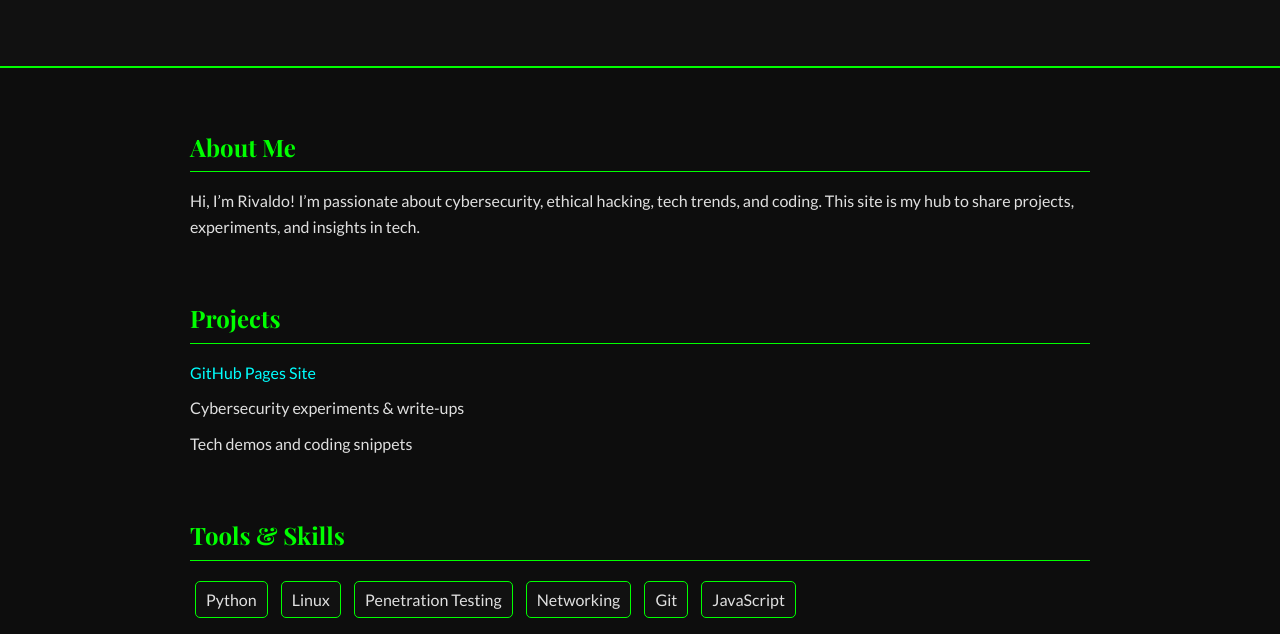
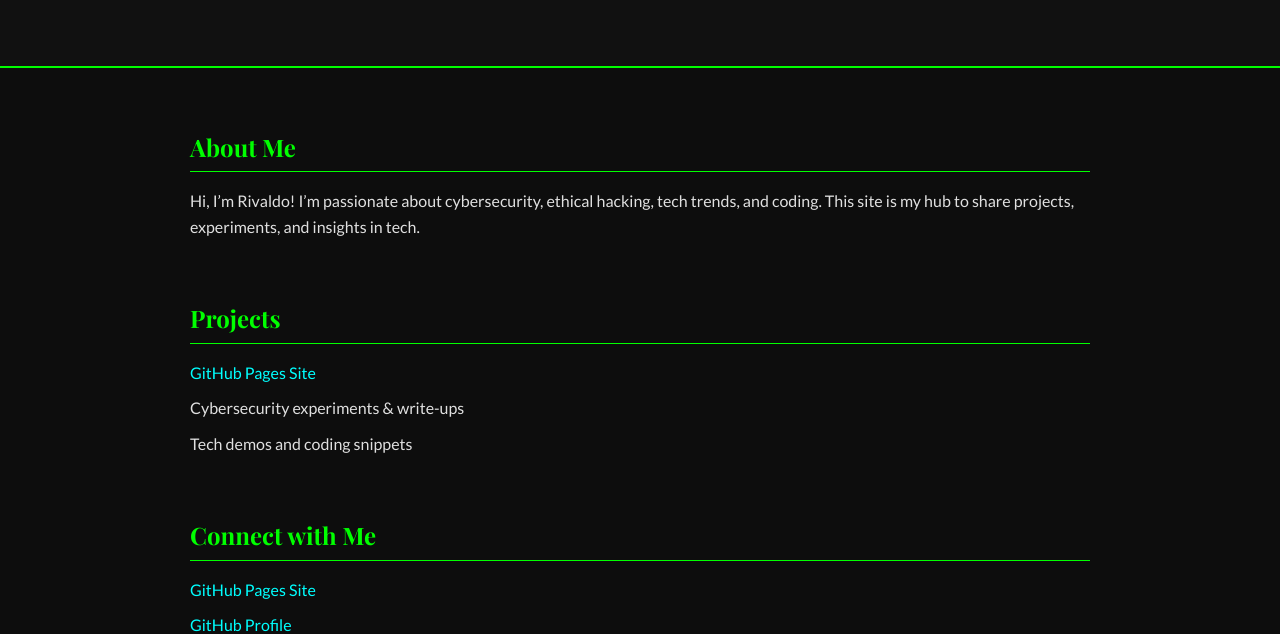
Before and after one commit to RivaldoMy/rivaldomy.github.io, a plain HTML site: page index.html in a window 1280 px wide. Shown: the part 171-805 px from the top of the page. Drawn offline with nearby package versions, Linux system fonts and the light colour scheme.

Commit message:
Update index.html

```diff
--- a/index.html
+++ b/index.html
@@ -113,26 +113,15 @@
         <li>Tech demos and coding snippets</li>
       </ul>
     </section>
-
-    <section>
-      <h2>Tools & Skills</h2>
-      <div class="tools">
-        <span>Python</span>
-        <span>Linux</span>
-        <span>Penetration Testing</span>
-        <span>Networking</span>
-        <span>Git</span>
-        <span>JavaScript</span>
-      </div>
-    </section>
-
 <section>
   <h2>Connect with Me</h2>
   <ul>
     <li><a href="https://rivaldomy.github.io/" target="_blank" rel="noopener noreferrer">GitHub Pages Site</a></li>
+    <li><a href="https://github.com/RivaldoMy" target="_blank" rel="noopener noreferrer">GitHub Profile</a></li>
     <li><a href="https://www.linkedin.com/in/rivaldo-myftaraj-5b32801b8/" target="_blank" rel="noopener noreferrer">LinkedIn</a></li>
   </ul>
 </section>
+
   </main>
 
   <footer>
```
Lines whose indentation alone changed are shown as unchanged.
